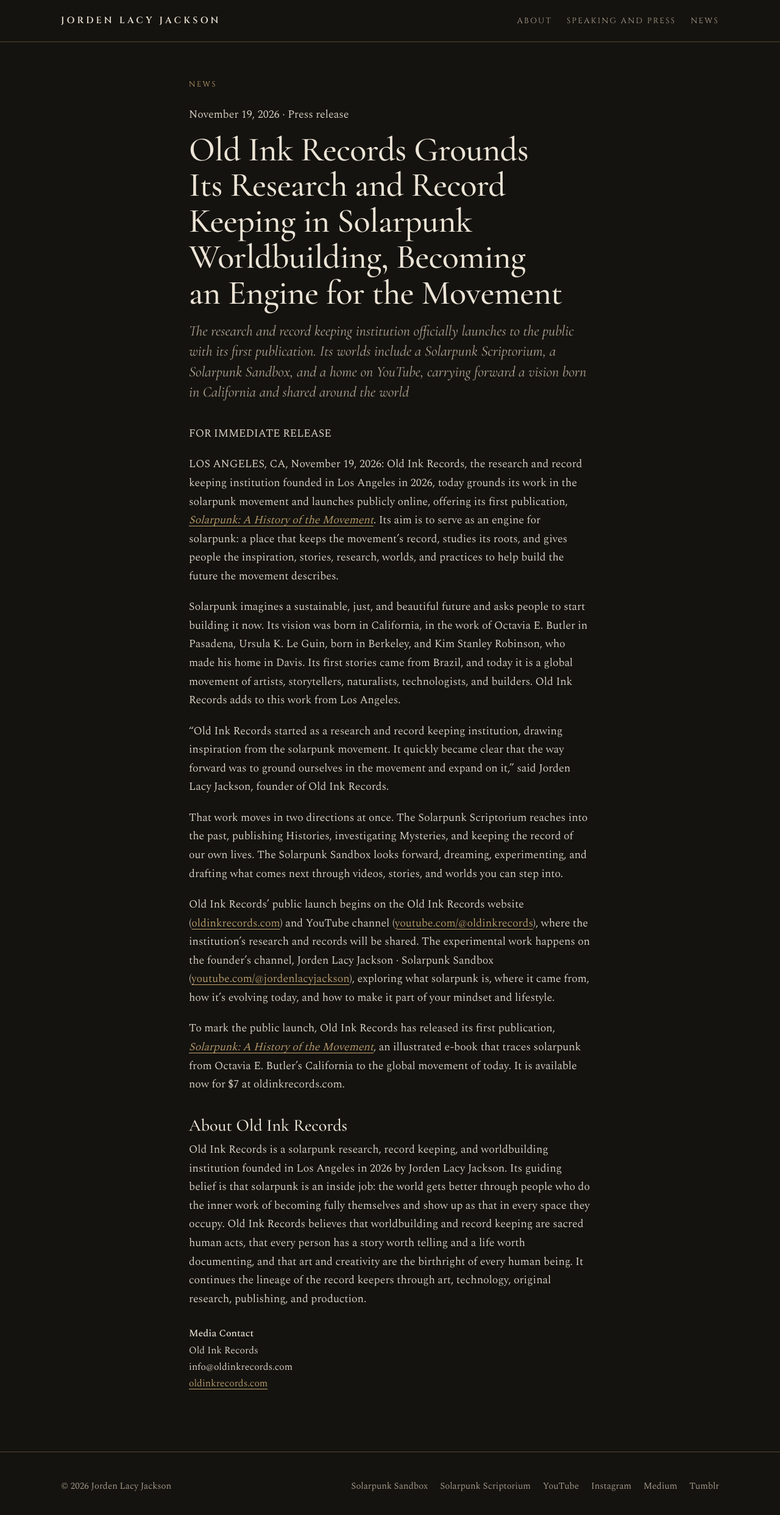
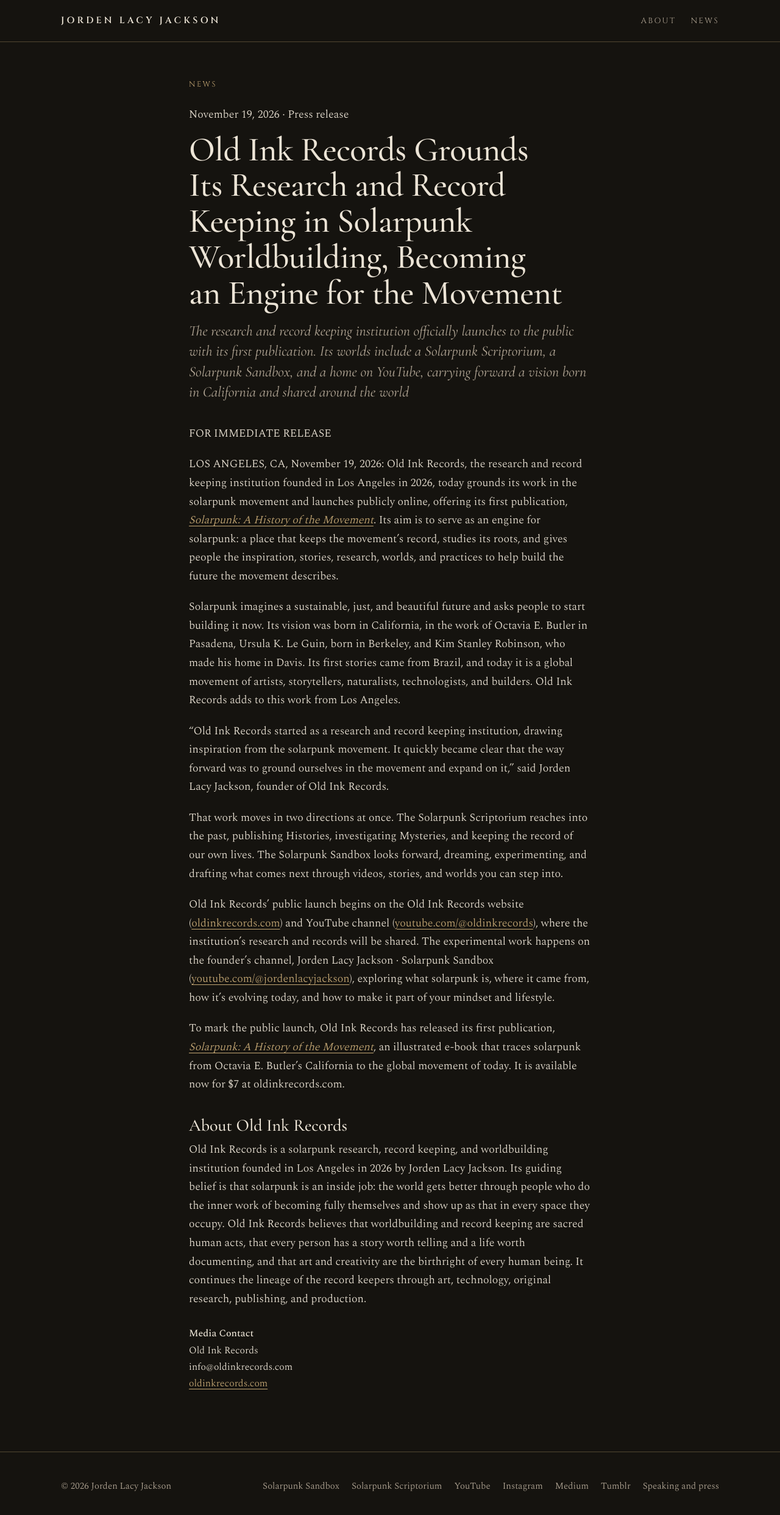
Before and after one commit to gamemaestro/jordenlacyjackson, a plain HTML site: page old-ink-records-grounds-its-research-and-record-keeping-in-solarpunk.html in a window 1280 px wide. Shown: the whole page at 61% size. Drawn offline with Linux system fonts and the light colour scheme.

Commit message:
Release page: Speaking and press in footer only
Co-Authored-By: Claude Opus 5.5 <noreply@anthropic.com>
Claude-Session: https://claude.ai/code/session_01FqDuLxJFYLT1ZZUaEZmb1x

```diff
--- a/old-ink-records-grounds-its-research-and-record-keeping-in-solarpunk.html
+++ b/old-ink-records-grounds-its-research-and-record-keeping-in-solarpunk.html
@@ -99,7 +99,6 @@
     <a class="name" href="/">Jorden Lacy Jackson</a>
     <nav aria-label="Main">
       <a href="/about-jorden-lacy-jackson">About</a>
-      <a href="/speaking-and-press">Speaking and Press</a>
       <a href="/news">News</a>
     </nav>
   </div>
@@ -132,6 +131,7 @@
       <a href="https://www.instagram.com/jordenlacyjackson" rel="noopener">Instagram</a>
       <a href="https://medium.com/@jordenlacyjackson" rel="noopener">Medium</a>
       <a href="https://www.tumblr.com/jorden-lacy-jackson" rel="noopener">Tumblr</a>
+      <a href="/speaking-and-press">Speaking and press</a>
     </nav>
   </div>
 </footer>
```
